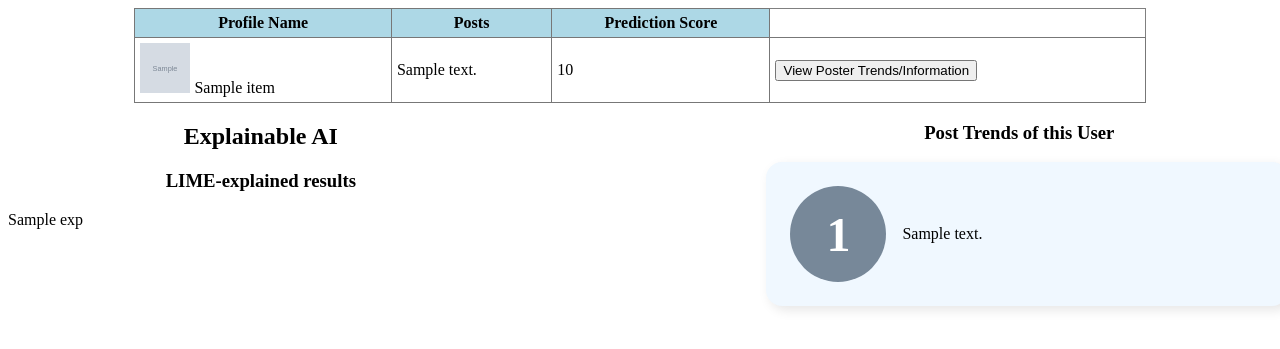
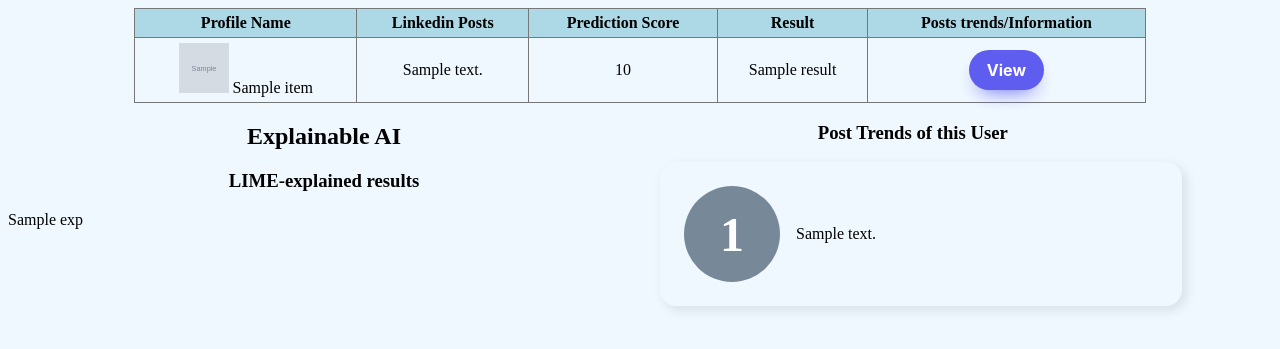
Before and after one commit to KavyaBabu/FB_messenger_chatbot, a Flask app: template templates/index.html in a window 1280 px wide. Shown: the top 349 px of the page. Run offline with Flask 3, Linux system fonts and the light colour scheme; the template is opened without the code that fills it: most values are stand-ins (such as "Sample title", 1, 10 or a date in 2020); grey boxes marked "Sample" are stand-in pictures.

Commit message:
stylesheet and preprocessing of text

```diff
--- /dev/null
+++ b/static/styles/style.css
@@ -0,0 +1,86 @@
+body
+{
+	background: aliceblue;
+}
+
+.tb { border-collapse: collapse; margin: 0 auto; width: 80%; }
+thead th, tr td { padding: 5px; border: solid 1px #777;text-align: center; }
+thead th { background-color: lightblue; }
+
+ul {
+	list-style: none;
+	padding: 0;
+}
+
+li + li {
+	margin-top: 1rem;
+}
+
+li {
+	display: flex;
+	align-items: center;
+	gap: 1rem;
+	background: aliceblue;
+	padding: 1.5rem;
+	border-radius: 1rem;
+	width: calc(100% - 2rem);
+	box-shadow: 0.25rem 0.25rem 0.75rem rgb(0 0 0 / 0.1);
+}
+
+li::before {
+	counter-increment: list-item;
+	content: counter(list-item);
+	font-size: 3rem;
+	font-weight: 700;
+	width: 2em;
+	height: 2em;
+	background: lightslategrey;
+	flex: 0 0 auto;
+	border-radius: 50%;
+	color: white;
+	display: flex;
+	justify-content: center;
+	align-items: center;
+}
+
+li:nth-child(even) {
+	flex-direction: row-reverse;
+	background: lavender;
+	margin-right: -2rem;
+	margin-left: 2rem;
+}
+.container .left,
+.container .right {
+    display: inline-block;
+}
+
+.container .left {
+    width: 50%;
+    float: left;
+    padding: 0 20px 0 0;
+}
+.container .right {
+    width: 40%;
+}
+.button_view
+{
+    background: #5E5DF0;
+  border-radius: 999px;
+  box-shadow: #5E5DF0 0 10px 20px -10px;
+  box-sizing: border-box;
+  color: #FFFFFF;
+  cursor: pointer;
+  font-family: Inter,Helvetica,"Apple Color Emoji","Segoe UI Emoji","NotoColorEmoji","Noto Color Emoji","Segoe UI Symbol","Android Emoji",EmojiSymbols,-apple-system,system-ui,"Segoe UI",Roboto,"Helvetica Neue","Noto Sans",sans-serif;
+  font-size: 16px;
+  font-weight: 700;
+  line-height: 24px;
+  opacity: 1;
+  outline: 0 solid transparent;
+  padding: 8px 18px;
+  user-select: none;
+  -webkit-user-select: none;
+  touch-action: manipulation;
+  width: fit-content;
+  word-break: break-word;
+  border: 0;
+}
--- a/templates/index.html
+++ b/templates/index.html
@@ -3,83 +3,23 @@
 <head>
   <meta charset="UTF-8">
   <title>Fake News📰 Detection System</title>
-<style>
-  .tb { border-collapse: collapse; margin: 0 auto; width: 80%; }
-  thead th, tr td { padding: 5px; border: solid 1px #777; }
-  thead th { background-color: lightblue; }
-
-ul {
-	list-style: none;
-	padding: 0;
-}
-
-li + li {
-	margin-top: 1rem;
-}
-
-li {
-	display: flex;
-	align-items: center;
-	gap: 1rem;
-	background: aliceblue;
-	padding: 1.5rem;
-	border-radius: 1rem;
-	width: calc(100% - 2rem);
-	box-shadow: 0.25rem 0.25rem 0.75rem rgb(0 0 0 / 0.1);
-}
-
-li::before {
-	counter-increment: list-item;
-	content: counter(list-item);
-	font-size: 3rem;
-	font-weight: 700;
-	width: 2em;
-	height: 2em;
-	background: lightslategrey;
-	flex: 0 0 auto;
-	border-radius: 50%;
-	color: white;
-	display: flex;
-	justify-content: center;
-	align-items: center;
-}
-
-li:nth-child(even) {
-	flex-direction: row-reverse;
-	background: lavender;
-	margin-right: -2rem;
-	margin-left: 2rem;
-}
-.container .left,
-.container .right {
-    display: inline-block;
-}
-
-.container .left {
-    width: 40%;
-    float: left;
-    padding: 0 20px 0 0;
-}
-.container .right {
-    width: 40%;
-    float: right;
-}
-</style>
 </head>
 
 <body>
 	<html>
 <head>
     <title>Home</title>
-    <!-- <link rel="stylesheet" type="text/css" href="static/css/style.css"> -->
+    <link rel="stylesheet" href="{{ url_for('static', filename='styles/style.css') }}">
 </head>
 <body>
     {% if posts_details %}
         <table border="1" class="tb">
             <thead>
                 <th>Profile Name </th>
-                <th> Posts </th>
+                <th> Linkedin Posts </th>
                 <th> Prediction Score</th>
+                <th> Result </th>
+                <th> Posts trends/Information</th>
             </thead>
             <tbody>
                 {% for index, item in posts_details %}
@@ -90,8 +30,9 @@ li:nth-child(even) {
                 <td>{{ item['text'] }}</td>
                 <input type="hidden" name="text" value="{{ item.text }}" />
                 <td>{{ item['predict_score'] }}</td>
+                <td>{{ item['result'] }}</td>
                 <input type="number" name="index_val" value="{{ index }}" hidden/>
-                <td><button type="submit">View Poster Trends/Information</button></td>
+                <td><button type="submit" class="button_view">View</button></td>
                 </tr>
                 </form>
                 {% endfor %}
```
Also changed, not shown: linkedin_feeds.py (+13 -10 lines), poster_info.json (+1 -1 lines).
